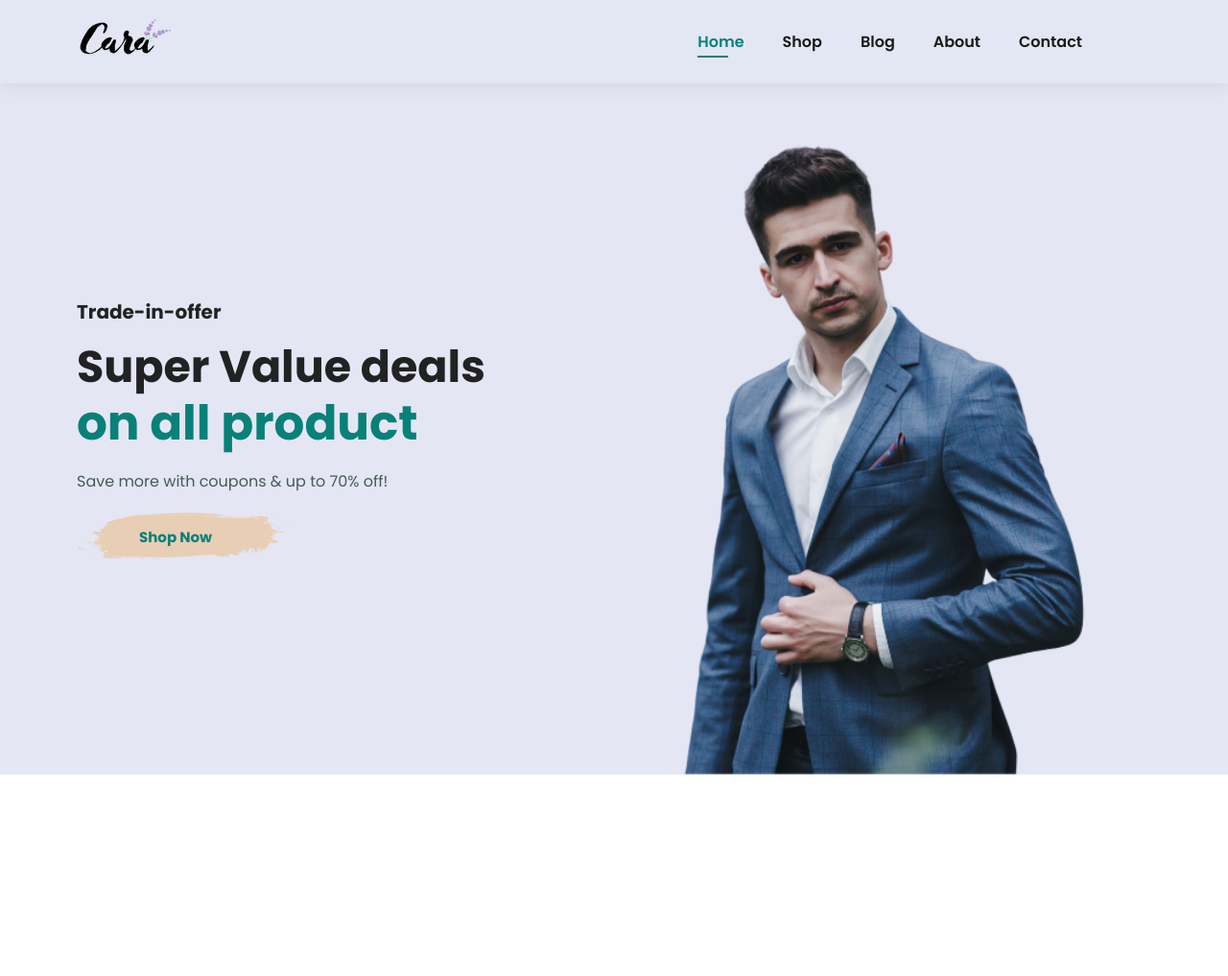
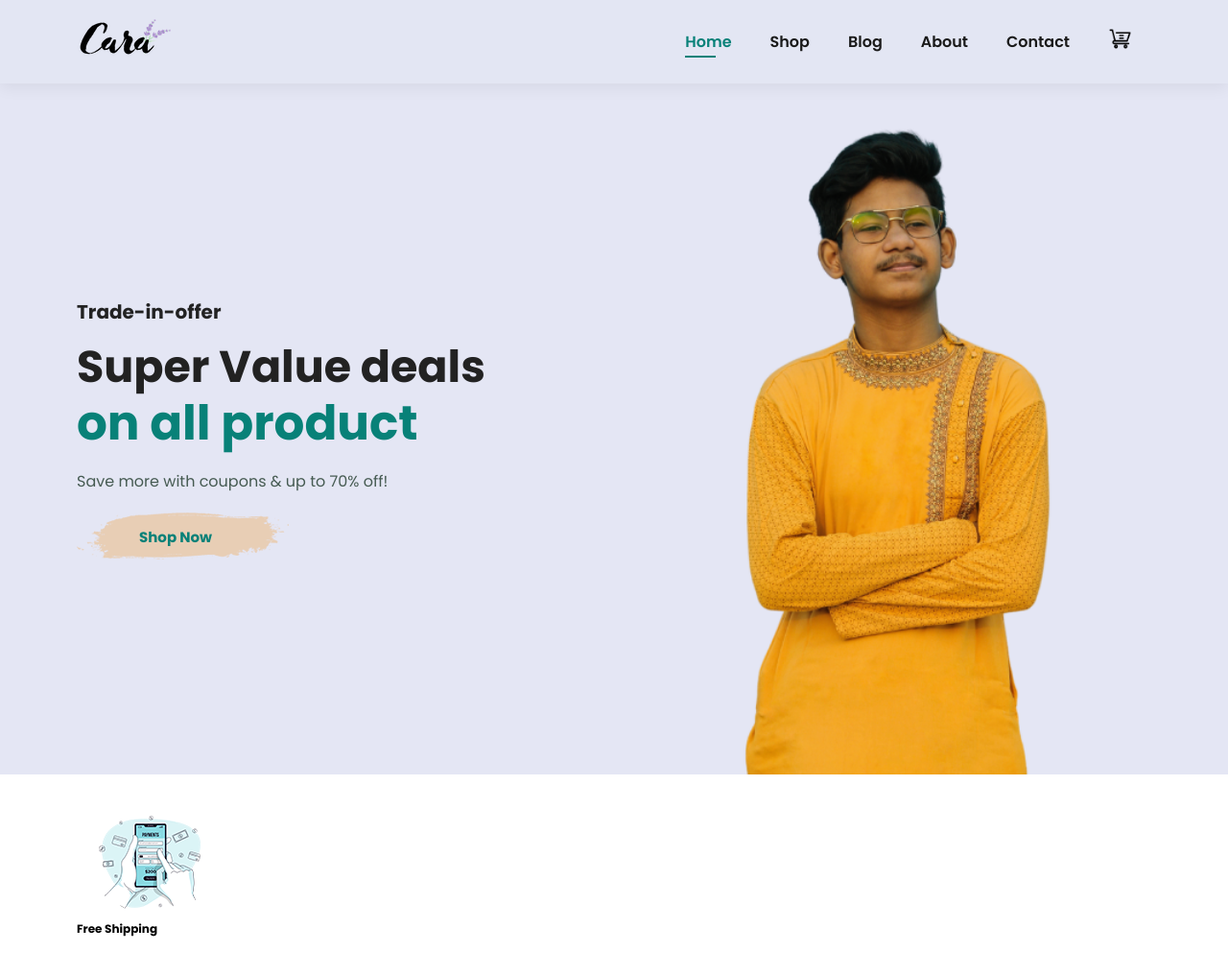
Before and after one commit to SaidurRahman10/Professonal-Ecommerce-Website, a plain HTML site: page index.html in a window 1280 px wide. Shown: the whole page at 96% size. Before the commit the page ends 807 px from the top, so only its background shows below. Drawn offline with Linux system fonts and the light colour scheme.

Commit message:
solving heding error

```diff
--- a/index.html
+++ b/index.html
@@ -21,7 +21,7 @@
                     <li><a href="blog.html">Blog</a></li>
                     <li><a href="about.html">About</a></li>
                     <li><a href="contact.html">Contact</a></li>
-                    <li><a href="cart.html"></a><i class="fa-solid fa-cart-plus"></i></li>
+                    <li><a href="cart.html"><img class="cart-img" src="img/cart.png" alt=""></a></li>
 
 
             </ul>
@@ -39,7 +39,12 @@
 
 
 
-
+   <section id="feature " class="section-p1">
+    <div class="fe-box">
+        <img src="img/features/f1.png" alt="">
+        <h6>Free Shipping</h6>
+    </div>
+   </section>
 
 
 
--- a/style.css
+++ b/style.css
@@ -31,11 +31,11 @@ p{
     color: #465b52;
     margin: 16px 0 20px 0;
 }
-section-p1{
+.section-p1{
     padding: 40px 80px;
 
 }
-section-m1{
+.section-m1{
     margin: 40px;
 }
 body{
@@ -89,6 +89,10 @@ body{
     color: #1a1a1a;
     transition: 0.3s ease;
 }
+.cart-img{
+    width: 100%;
+    height: 25px;
+}
 #navbar li a:hover,
 #navbar li a.active{
     color: #088178;
@@ -108,7 +112,7 @@ body{
 
 /* Home Page */
 #hero{
-    background-image: url('img/hero0.png');
+    background-image: url('img/02.png');
     height: 90vh;
     width: 100%;
     background-position: top 25% right 0;
```
Also changed, not shown: img/02.png (added), img/cart.png (added), img/hero4.png (deleted).
